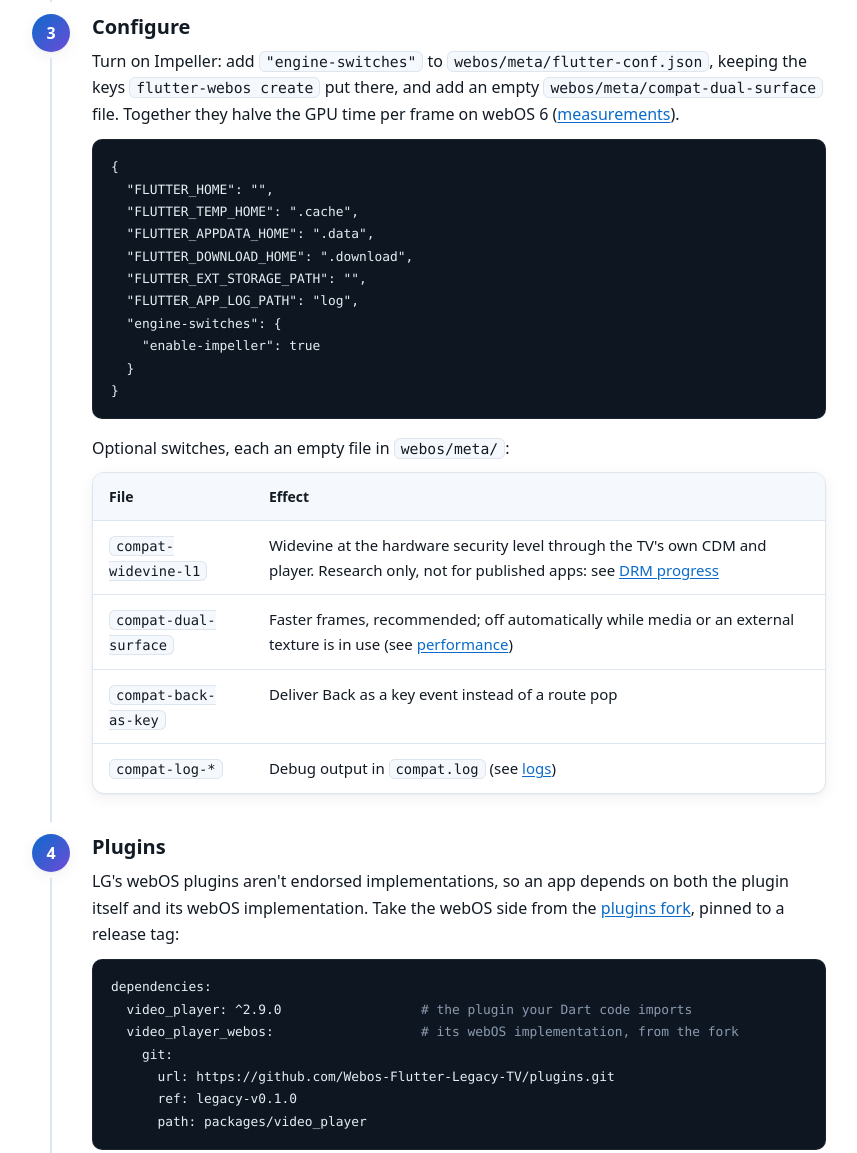
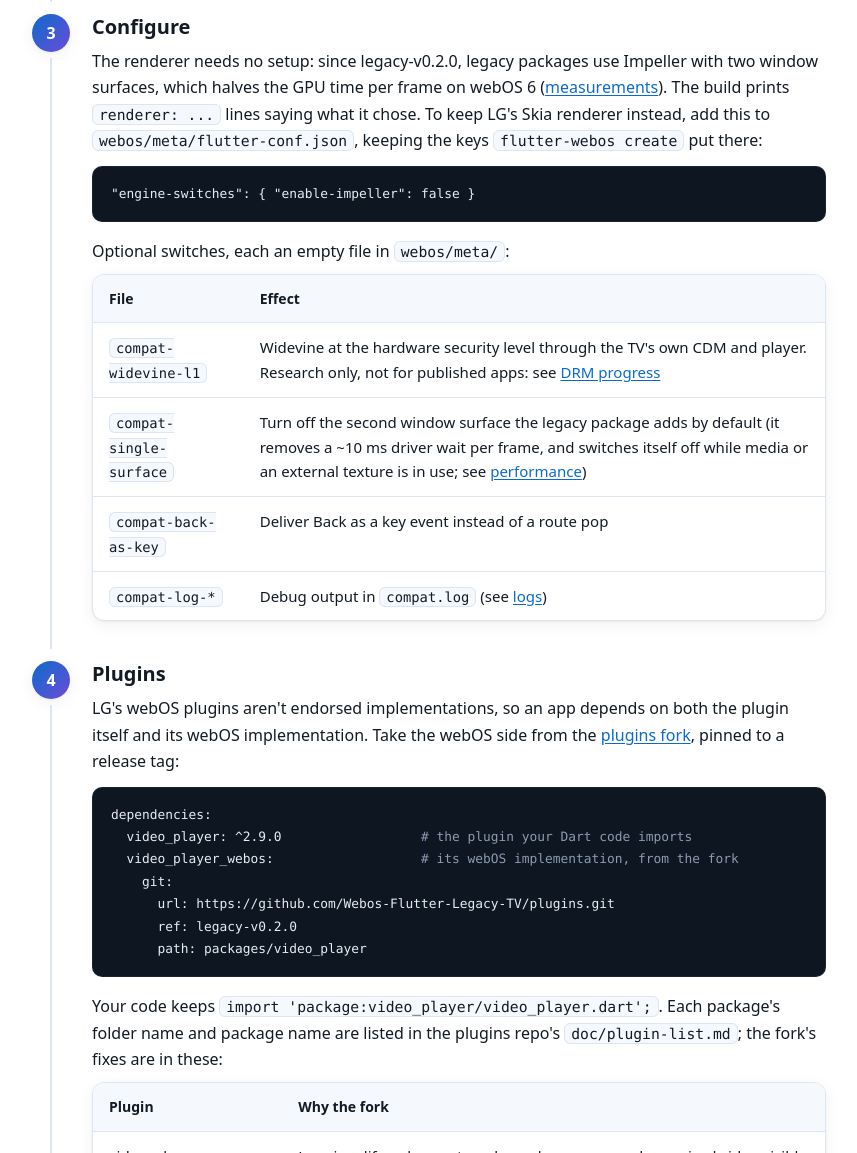
Before and after one commit to Webos-Flutter-Legacy-TV/webos-flutter-legacy-tv.github.io, a plain HTML site: page get-started.html in a window 1280 px wide. Shown: the part 1460-2613 px from the top of the page, without its empty margins (350-1207 px from the left). Drawn offline with Linux system fonts and the light colour scheme.

Commit message:
legacy-v0.2.0: Impeller and dual surface are defaults; plugins tag and fixes; probe released

```diff
--- a/get-started.html
+++ b/get-started.html
@@ -69,26 +69,17 @@ flutter-webos build webos --release --legacy</code></pre>
       </li>
       <li id="configure">
         <h3>Configure</h3>
-        <p>Turn on Impeller: add <code>"engine-switches"</code> to <code>webos/meta/flutter-conf.json</code>, keeping the keys
-          <code>flutter-webos create</code> put there, and add an empty <code>webos/meta/compat-dual-surface</code> file.
-          Together they halve the GPU time per frame on webOS 6 (<a href="compatibility.html#performance">measurements</a>).</p>
-<pre><code>{
-  "FLUTTER_HOME": "",
-  "FLUTTER_TEMP_HOME": ".cache",
-  "FLUTTER_APPDATA_HOME": ".data",
-  "FLUTTER_DOWNLOAD_HOME": ".download",
-  "FLUTTER_EXT_STORAGE_PATH": "",
-  "FLUTTER_APP_LOG_PATH": "log",
-  "engine-switches": {
-    "enable-impeller": true
-  }
-}</code></pre>
+        <p>The renderer needs no setup: since legacy-v0.2.0, legacy packages use Impeller with two window surfaces, which halves
+          the GPU time per frame on webOS 6 (<a href="compatibility.html#performance">measurements</a>). The build prints
+          <code>renderer: ...</code> lines saying what it chose. To keep LG's Skia renderer instead, add this to
+          <code>webos/meta/flutter-conf.json</code>, keeping the keys <code>flutter-webos create</code> put there:</p>
+<pre><code>"engine-switches": { "enable-impeller": false }</code></pre>
         <p>Optional switches, each an empty file in <code>webos/meta/</code>:</p>
         <div class="table"><table>
           <thead><tr><th>File</th><th>Effect</th></tr></thead>
           <tbody>
             <tr><td><code>compat-widevine-l1</code></td><td>Widevine at the hardware security level through the TV's own CDM and player. Research only, not for published apps: see <a href="drm.html">DRM progress</a></td></tr>
-            <tr><td><code>compat-dual-surface</code></td><td>Faster frames, recommended; off automatically while media or an external texture is in use (see <a href="compatibility.html#performance">performance</a>)</td></tr>
+            <tr><td><code>compat-single-surface</code></td><td>Turn off the second window surface the legacy package adds by default (it removes a ~10&nbsp;ms driver wait per frame, and switches itself off while media or an external texture is in use; see <a href="compatibility.html#performance">performance</a>)</td></tr>
             <tr><td><code>compat-back-as-key</code></td><td>Deliver Back as a key event instead of a route pop</td></tr>
             <tr><td><code>compat-log-*</code></td><td>Debug output in <code>compat.log</code> (see <a href="development.html#logs">logs</a>)</td></tr>
           </tbody>
@@ -104,7 +95,7 @@ flutter-webos build webos --release --legacy</code></pre>
   video_player_webos:                   <span class="c"># its webOS implementation, from the fork</span>
     git:
       url: https://github.com/Webos-Flutter-Legacy-TV/plugins.git
-      ref: legacy-v0.1.0
+      ref: legacy-v0.2.0
       path: packages/video_player</code></pre>
         <p>Your code keeps <code>import 'package:video_player/video_player.dart';</code>. Each package's folder name and package name
           are listed in the plugins repo's <code>doc/plugin-list.md</code>; the fork's fixes are in these:</p>
@@ -112,7 +103,8 @@ flutter-webos build webos --release --legacy</code></pre>
           <thead><tr><th>Plugin</th><th>Why the fork</th></tr></thead>
           <tbody>
             <tr><td>video_player</td><td>Looping, lifecycle events, volume; keeps a moved or resized video visible</td></tr>
-            <tr><td>video_player_drm</td><td>Stops position polling once the player is gone</td></tr>
+            <tr><td>video_player_drm</td><td>Stops position polling once the player is gone; keeps a video resized after it starts visible with Impeller</td></tr>
+            <tr><td>path_provider</td><td><code>getApplicationCacheDirectory()</code> works (LG's version throws)</td></tr>
             <tr><td>audioplayers_soloud</td><td>Resume after completion; seek never hangs</td></tr>
             <tr><td>flutter_secure_storage</td><td>webOS 6 has no usable key service; encrypts in the app sandbox</td></tr>
             <tr><td>webos_service_bridge</td><td>Subscription cancel errors</td></tr>
```
Also changed, not shown: compatibility.html (+6 -8 lines).
